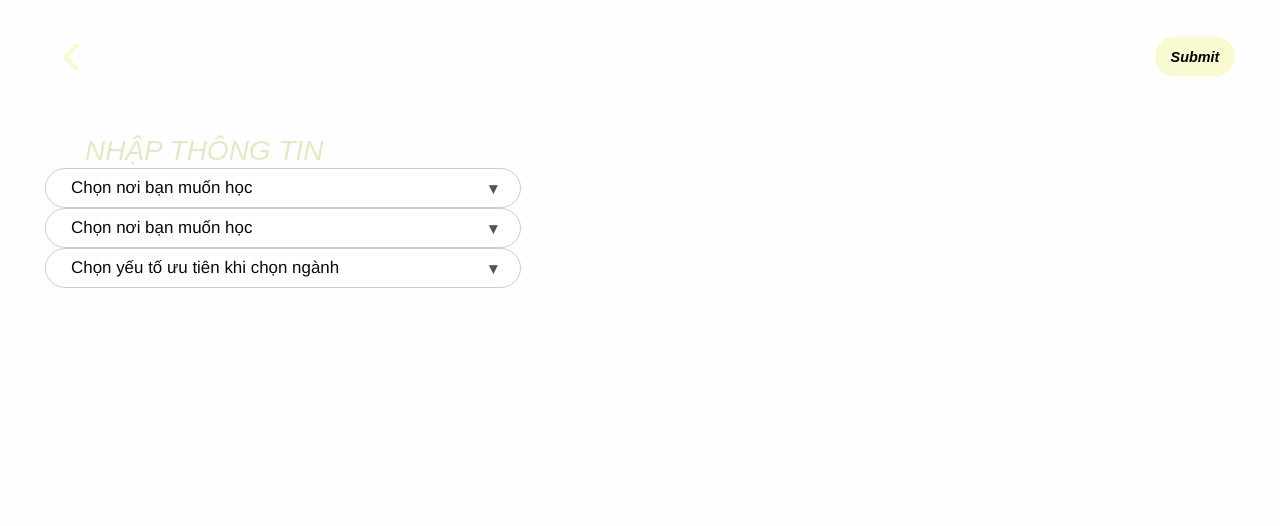
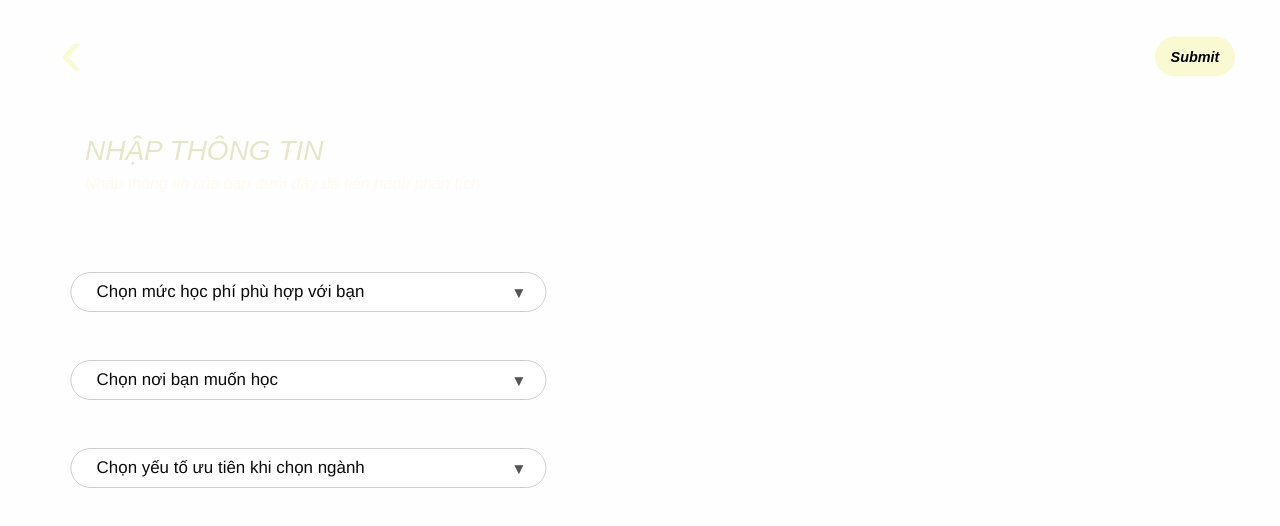
Before and after one commit to Schrrodinger/PEAS-Predictive-Educational-Advisory-System, a React (Vite) app: page /page6 in a window 1280 px wide. Shown: the top 526 px of the page. Built offline with nearby package versions, Linux system fonts and the light colour scheme.

Commit message:
Fix navigation and bar distance for laptop and desktop

```diff
--- a/src/Frontend/Decorator.css
+++ b/src/Frontend/Decorator.css
@@ -1165,10 +1165,10 @@ input[type="range"]::-ms-thumb {
         border-radius: 50%; /* Round thumb edges */
         cursor: pointer; /* Change cursor to pointer */
     }
-    .General ,.Mark{
+    .General ,.Mark,.Location,.KeyFactor,.Budget{
         transform: translateX(.5vw);
     }
-    .SelfGeneralContainer , .SelfMarkContainer{
+    .SelfGeneralContainer , .SelfMarkContainer,.LastContainer{
         top: 13vh;
         left: 1.5vw;
     }
@@ -1178,7 +1178,7 @@ input[type="range"]::-ms-thumb {
         height: 5vh;
         font-size: 1.1em;
     }
-    .Gender,.Major,.Mark2 ,.Mark3{
+    .Gender,.Major,.Mark2 ,.Mark3,.KeyFactor,.Location{
         margin-top: 6vh;
     }
     .Gender{
--- a/src/Frontend/Page5.jsx
+++ b/src/Frontend/Page5.jsx
@@ -6,13 +6,13 @@ function Page5() {
     const navigate = useNavigate();
     const [fade,setFade] = useState(true);
     // HANDLE FORWARD NAVIGATION
-    // const handleButtonClick = () => {
-    //     setFade(true);
-    //     setTimeout(() => {
-    //         setFade(true);
-    //         navigate('/page5');
-    //     }, 150);
-    // };
+    const handleButtonClick = () => {
+        setFade(true);
+        setTimeout(() => {
+            setFade(true);
+            navigate('/page6');
+        }, 150);
+    };
 
     // HANDLE BACKWARD PAGE TRANSITON
     const handleBackButtonClick = () => {
@@ -24,17 +24,43 @@ function Page5() {
     };
     return (
         <div className="RatingPage" style={{ boxSizing: 'border-box', position: 'absolute', width: '100%', height: '95vh', overflowY: 'scroll'}}>
-            <div className="Panigation large-12 medium-12 small-12 columns" style={{ boxSizing: 'border-box', position: 'relative', width: '100%', height: 'fit-content', margin: 'auto', display: 'flex', justifyContent: 'space-between', alignSelf: 'center', alignItems: 'center' }}>
-                <a href="#" className="Previous large-6 medium-6 small-6 columns" style={{ position: 'relative', height: 'inherit', width: 'fit-content'  }}>
-                    <span className="LeftPani large-12 medium-12 small-12 columns" style={{ position: 'relative', color: 'lightgoldenrodyellow', textAlign: 'left' }} onClick={handleBackButtonClick}>&#8249;</span>
+            <div className="Panigation large-12 medium-12 small-12 columns" style={{
+                boxSizing: 'border-box',
+                position: 'relative',
+                width: '100%',
+                height: 'fit-content',
+                margin: 'auto',
+                display: 'flex',
+                justifyContent: 'space-between',
+                alignSelf: 'center',
+                alignItems: 'center'
+            }}>
+                <a href="#" className="Previous large-6 medium-6 small-6 columns"
+                   style={{position: 'relative', height: 'inherit', width: 'fit-content'}}>
+                    <span className="LeftPani large-12 medium-12 small-12 columns"
+                          style={{position: 'relative', color: 'lightgoldenrodyellow', textAlign: 'left'}}
+                          onClick={handleBackButtonClick}>&#8249;</span>
                 </a>
-                <div className="SubmitButton large-6 medium-6 small-6 columns" style={{ position: 'relative', height: 'inherit', width: 'fit-content', alignSelf: 'center', alignItems: 'center' }}>
-                    <button type="submit" className="button Submit large-12 medium-12 small-12 columns" style={{ position: 'relative', background: 'lightgoldenrodyellow', textAlign: 'center', borderRadius: '50px', color: 'black', fontFamily: 'Montserrat, sans-serif', fontKerning: 'auto', fontStyle: 'italic', fontWeight: 'bold', display: 'flex', alignItems: 'center', justifyContent: 'center' }}>Submit</button>
-                </div>
+                <a href="#" className="Next large-6 medium-6 small-6 columns"
+                   style={{position: 'relative', height: 'inherit', width: 'fit-content'}}>
+                    <span className="RightPani large-12 medium-12 small-12 columns"
+                          style={{position: 'relative', color: 'lightgoldenrodyellow', textAlign: 'right'}}
+                          onClick={handleButtonClick}>›</span>
+                </a>
             </div>
 
-            <div className="Text large-12 medium-12 small-12 columns" style={{ boxSizing: 'border-box', position: 'relative', width: '100%', height: 'fit-content', margin: 'auto' }}>
-                <div className="Title large-12 medium-12- small-12 columns" style={{ position: 'relative', fontKerning: 'auto', fontFamily: 'Montserrat, sans-serif', color: '#E7E7C8', fontStyle: 'italic' }}>NHẬP THÔNG TIN</div>
+            <div className="Text large-12 medium-12 small-12 columns" style={{
+                boxSizing: 'border-box',
+                position: 'relative',
+                width: '100%',
+                height: 'fit-content',
+                margin: 'auto'
+            }}>
+                <div className="Title large-12 medium-12- small-12 columns" style={{
+                    position: 'relative',
+                    fontKerning: 'auto',
+                    fontFamily: 'Montserrat, sans-serif',
+                    color: '#E7E7C8', fontStyle: 'italic' }}>NHẬP THÔNG TIN</div>
                 <div className="Sub large-12 medium-12- small-12 columns" style={{ position: 'relative', fontKerning: 'auto', fontFamily: 'Montserrat, sans-serif', color: 'floralwhite', fontStyle: 'italic' }}>Nhập thông tin của bạn dưới đây để tiến hành phân tích</div>
             </div>
 
--- a/src/Frontend/Page6.jsx
+++ b/src/Frontend/Page6.jsx
@@ -122,10 +122,10 @@ const Page6 = () =>{
                     <label className="Budget" style={{position: 'relative'}}>
                         <div className="custom-select">
                             <select className="Bar" id="budget" required>
-                                <option value="" disabled selected>Chọn nơi bạn muốn học</option>
-                                <option>Khu vực miền Bắc</option>
-                                <option>Khu vực miền Trung</option>
-                                <option>Khu vực miền Nam</option>
+                                <option value="" disabled selected>Chọn mức học phí phù hợp với bạn</option>
+                                <option>Dưới 50.000.000 VND/năm</option>
+                                <option>Trên 50.000.000 VND/năm </option>
+                                <option>Trên 100.000.000 VND/năm </option>
                             </select>
                         </div>
                     </label>
```
